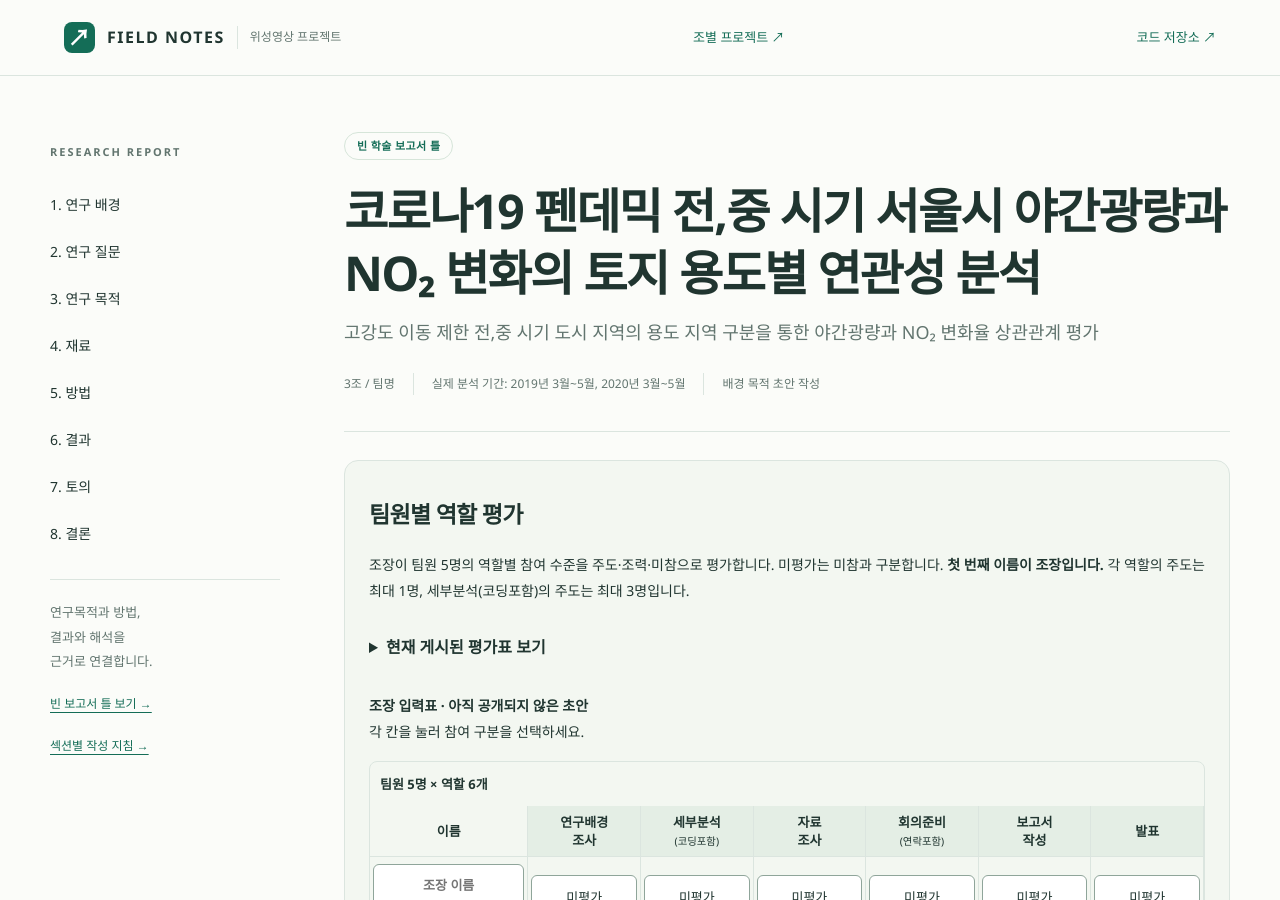
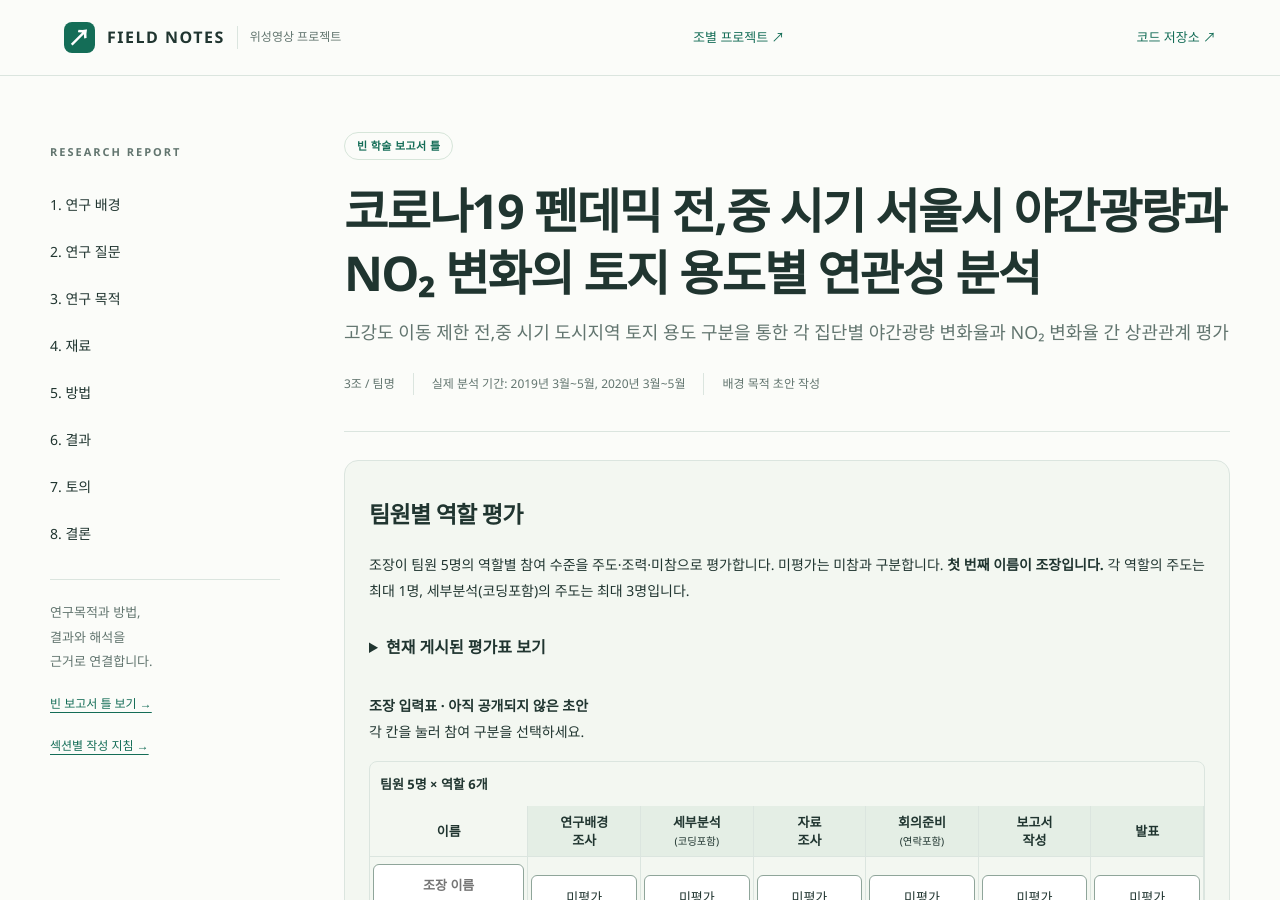
Before and after one commit to rlawkdgns3550-cmyk/surveying2_team03, a Jekyll site: the page built from docs/index.md, in a window 1280 px wide and 900 px high. Built offline with Jekyll 4.4.1, drawn with Linux system fonts in a browser that asks for light colours.

Commit message:
Update index.md

```diff
--- a/docs/index.md
+++ b/docs/index.md
@@ -1,7 +1,7 @@
 ---
 layout: report
 title: "코로나19 펜데믹 전,중 시기 서울시 야간광량과 NO₂ 변화의 토지 용도별 연관성 분석"
-subtitle: "고강도 이동 제한 전,중 시기 도시 지역의 용도 지역 구분을 통한 야간광량과 NO₂ 변화율 상관관계 평가"
+subtitle: "고강도 이동 제한 전,중 시기 도시지역 토지 용도 구분을 통한 각 집단별 야간광량 변화율과 NO₂ 변화율 간 상관관계 평가"
 team: "3조 / 팀명"
 period: "실제 분석 기간: 2019년 3월~5월, 2020년 3월~5월"
 status: "배경 목적 초안 작성"
```
